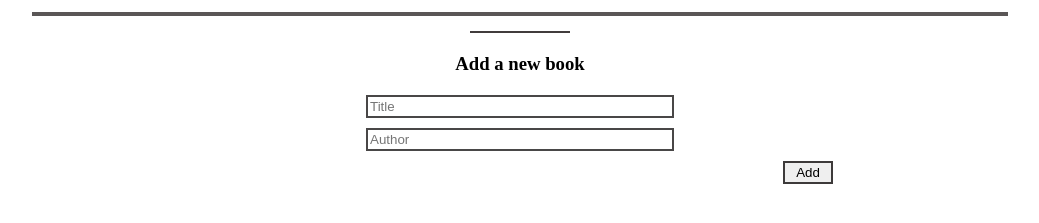
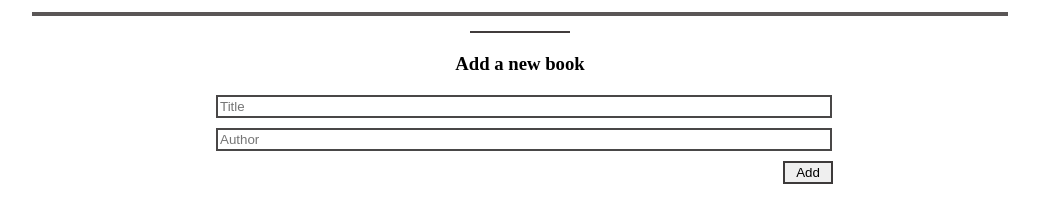
Before and after one commit to omarsalem7/Awesome-books, a website: page index.html in a window 1280 px wide. Shown: the part 55-278 px from the top of the page, without its empty margins (120-1159 px from the left). Drawn offline with Linux system fonts and the light colour scheme.

Commit message:
Add changes and fixing linters

```diff
--- a/index.html
+++ b/index.html
@@ -18,8 +18,8 @@
         <div class="line-books"></div>
         <h3 id="add-new-books">Add a new book</h3>
         <div class="add-books">
-            <input class="input-title" type="text" placeholder="Title" />
-            <input class="input-author" type="text" placeholder="Author" />
+            <input class="book-input input-title" type="text" placeholder="Title" />
+            <input class="book-input input-author" type="text" placeholder="Author" />
             <div class="btn-add">
                 <button class="add-btn" type="button">Add</button>
             </div>
--- a/main.js
+++ b/main.js
@@ -10,7 +10,8 @@ class Book {
     const listItem = document.createElement('li');
     listItem.id = `${this.id}`;
     listItem.className = 'book-item';
-    const booksHtml = ` <div class="book-info">
+    const booksHtml = `
+         <div class="book-info">
           <p class="book-title">${this.title}</p>
           <p class="book-by">by</p>
           <p class="book-author">${this.author}</p>
--- a/style.css
+++ b/style.css
@@ -51,7 +51,6 @@ hr {
 }
 
 .add-books {
-  margin-top: 15px;
   display: flex;
   flex-direction: column;
   width: 50%;
@@ -79,6 +78,10 @@ hr {
   margin-right: -9px;
 }
 
+.book-input {
+  width: 100%;
+}
+
 .btn-add {
   display: flex;
   justify-content: flex-end;
```
Also changed, not shown: assets/screen.png.
